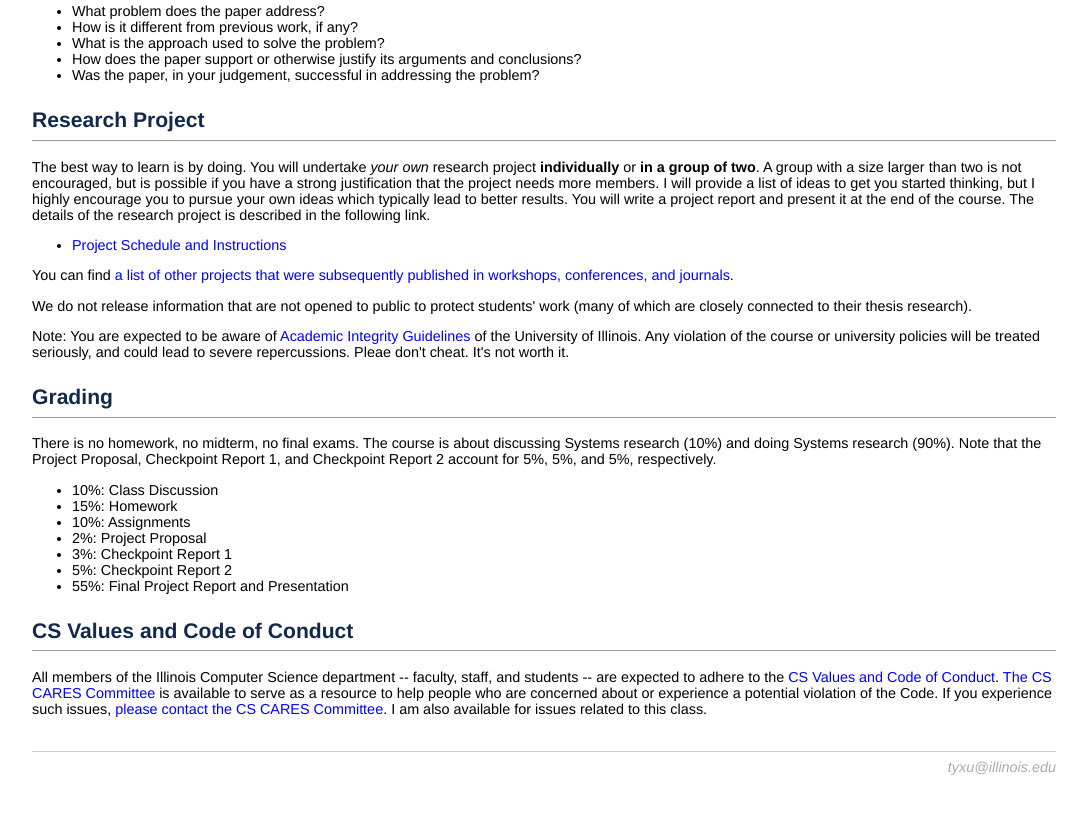
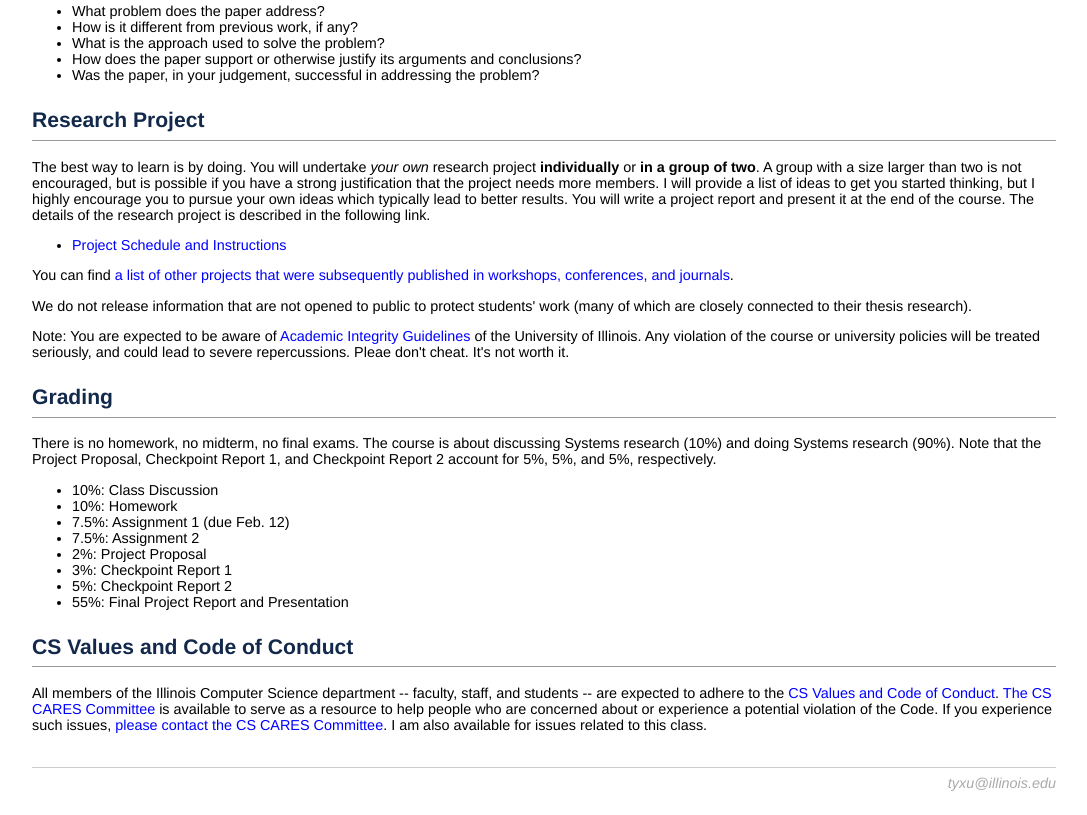
Before and after one commit to cs598txu-uiuc/cs598txu-uiuc.github.io, a plain HTML site: page spring22/index.html in a window 1280 px wide. Shown: the part 1351-2166 px from the top of the page, without its empty margins (96-1183 px from the left). Drawn offline with Linux system fonts and the light colour scheme.

Commit message:
Update index.html

```diff
--- a/spring22/index.html
+++ b/spring22/index.html
@@ -206,8 +206,9 @@
         Note that the Project Proposal, Checkpoint Report 1, and Checkpoint Report 2 account for 5%, 5%, and 5%, respectively.
         <ul>
             <li>10%: Class Discussion</li>
-            <li>15%: Homework</li>
-            <li>10%: Assignments</li>
+            <li>10%: Homework</li>
+            <li>7.5%: Assignment 1 (due Feb. 12)</li>
+            <li>7.5%: Assignment 2</li>
             <li>2%:  Project Proposal</li>
             <li>3%:  Checkpoint Report 1</li>
             <li>5%:  Checkpoint Report 2</li>
```
